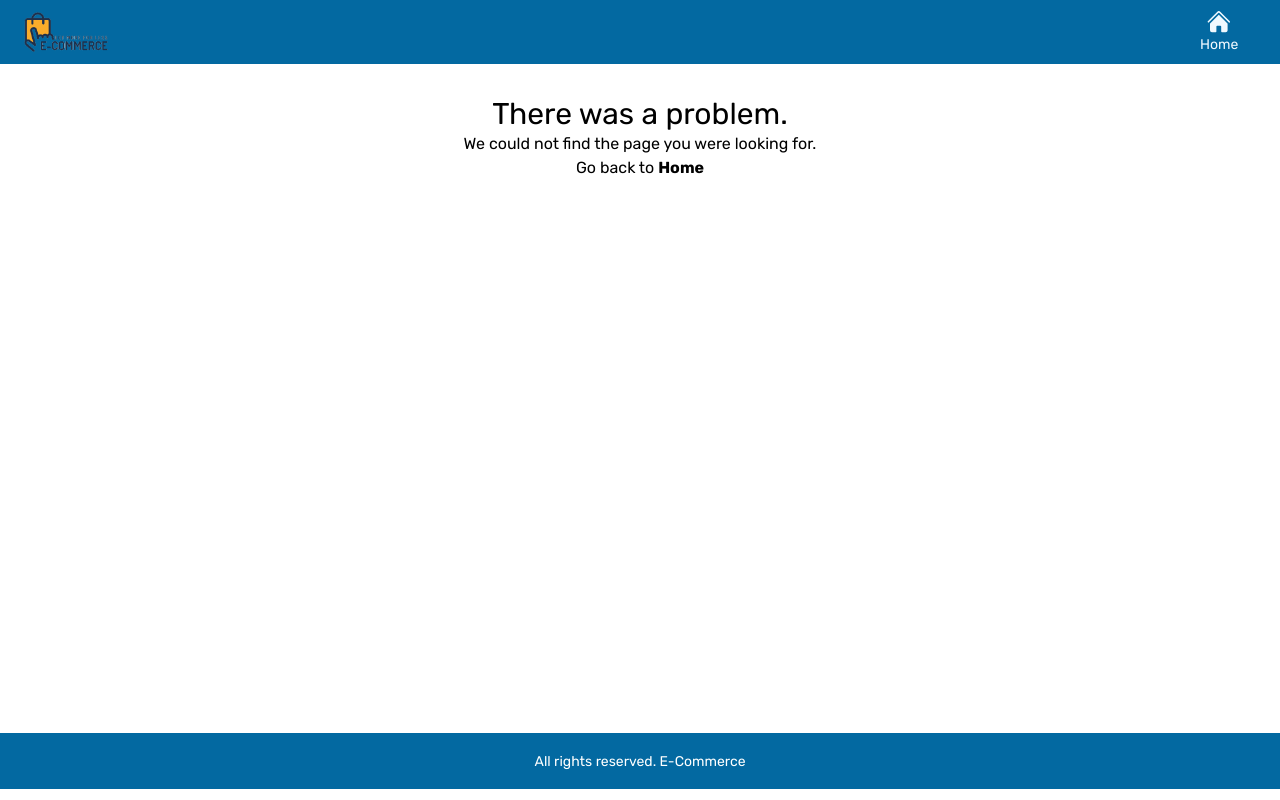
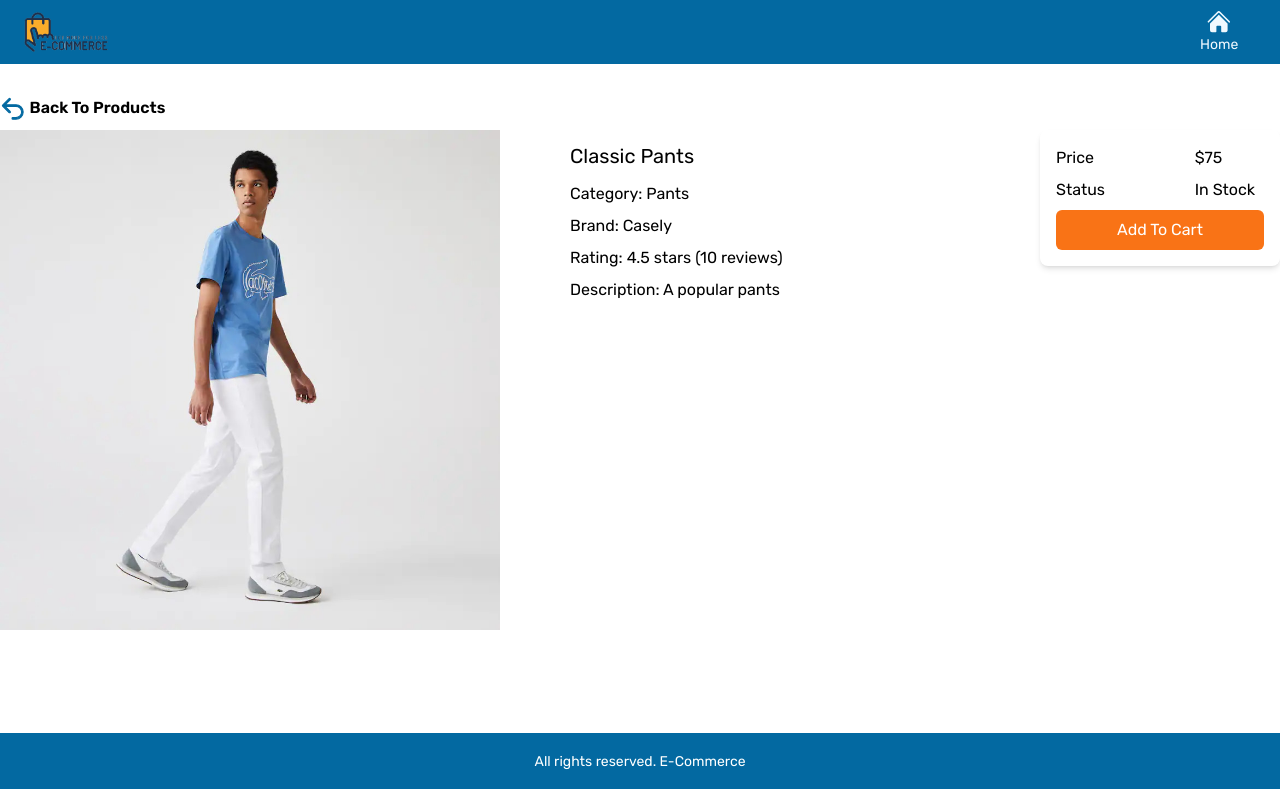
Before and after one commit to maher-suleyman/e-commerce-nextjs, a Next.js app: page /product/classic-pants in a window 1280 px wide. Before the commit this address had no page. Built offline with nearby package versions, Linux system fonts and the light colour scheme; data requests are answered from the project's data file.

Commit message:
Added "ProductScreen" & its "not-found" component

```diff
--- /dev/null
+++ b/app/product/[id]/page.jsx
@@ -0,0 +1,124 @@
+import Image from "next/image";
+import Link from "next/link";
+import { notFound } from "next/navigation";
+import { ArrowUturnLeftIcon } from "@heroicons/react/24/solid";
+
+export const dynamicParams = true; // default val = true
+
+const generateStaticParams = async () => {
+  const res = await fetch("http://localhost:4000/products");
+
+  const products = await res.json();
+
+  return products.map((product) => ({
+    id: product.id,
+  }));
+};
+
+const getProduct = async (id) => {
+  const res = await fetch("http://localhost:4000/products/" + id, {
+    next: {
+      revalidate: 60, // use 0 to opt out of using cache
+    },
+  });
+
+  if (!res.ok) {
+    notFound();
+  }
+
+  return res.json();
+};
+
+// Change the page Metadata
+export async function generateMetadata({ params }) {
+  const product = await getProduct(params.id);
+
+  return {
+    title: `${product.name} | E-Commerce`,
+    description: product.description,
+  };
+}
+
+const ProductScreen = async ({ params }) => {
+  const product = await getProduct(params.id);
+
+  return (
+    <main>
+      <div className="mb-2 font-semibold">
+        <Link href="/" className="flex">
+          <ArrowUturnLeftIcon
+            className="h-[1.6rem] w-[1.6rem] mr-1 text-sky-700"
+            stroke="currentColor"
+          />
+          Back To Products
+        </Link>
+      </div>
+
+      <div className="grid grid-cols-1 md:grid-cols-5 gap-5">
+        <div className="md:col-span-2">
+          <Image
+            src={product.image}
+            alt={product.name}
+            width={640}
+            height={640}
+            layout="responsive"
+          />
+        </div>
+
+        <div className="md:col-span-2 flex justify-center">
+          <ul className="w-[80%]">
+            <li>
+              <h1 className="text-xl my-3 truncate whitespace-normal">
+                {product.name}
+              </h1>
+            </li>
+            <li>
+              <p className="truncate mb-2 whitespace-normal">
+                Category: {product.category}
+              </p>
+            </li>
+            <li>
+              <p className="truncate mb-2 whitespace-normal">
+                Brand: {product.brand}
+              </p>
+            </li>
+            <li className="mb-2">
+              <p>
+                Rating: {product.rating} stars ({product.numReviews} reviews)
+              </p>
+            </li>
+            <li>
+              <p className="truncate mb-2 whitespace-normal">
+                Description: {product.description}
+              </p>
+            </li>
+          </ul>
+        </div>
+
+        <div className="md:col-span-1">
+          <div className="rounded-lg shadow-md p-4">
+            <ul>
+              <li className="grid grid-cols-1 md:grid-cols-3 mb-2">
+                <p className="md:col-span-2">Price</p>
+                <p className="md:col-span-1">${product.price}</p>
+              </li>
+              <li className="grid grid-cols-1 md:grid-cols-3 mb-2">
+                <p className="md:col-span-2">Status</p>
+                <p className="md:col-span-1">
+                  {product.countInStock ? "In Stock" : "Unavailable"}
+                </p>
+              </li>
+              <li>
+                <button className="w-full bg-orange-500 text-white py-2 px-4 rounded-md hover:bg-blue-400">
+                  Add To Cart
+                </button>
+              </li>
+            </ul>
+          </div>
+        </div>
+      </div>
+    </main>
+  );
+};
+
+export default ProductScreen;
--- /dev/null
+++ b/app/product/not-found.jsx
@@ -0,0 +1,18 @@
+import Link from "next/link";
+
+const NotFound = () => {
+  return (
+    <main className="text-center">
+      <h2 className="text-3xl">There was a problem.</h2>
+      <p>We could not find the product you were looking for.</p>
+      <p>
+        Go back to{" "}
+        <b>
+          <Link href="/">Home</Link>
+        </b>
+      </p>
+    </main>
+  );
+};
+
+export default NotFound;
```
